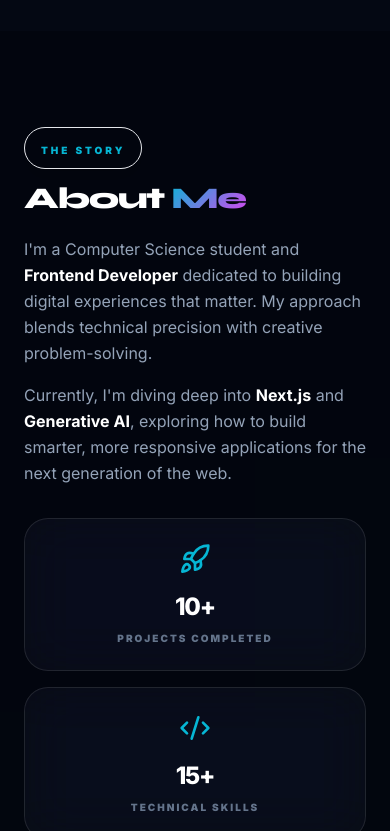
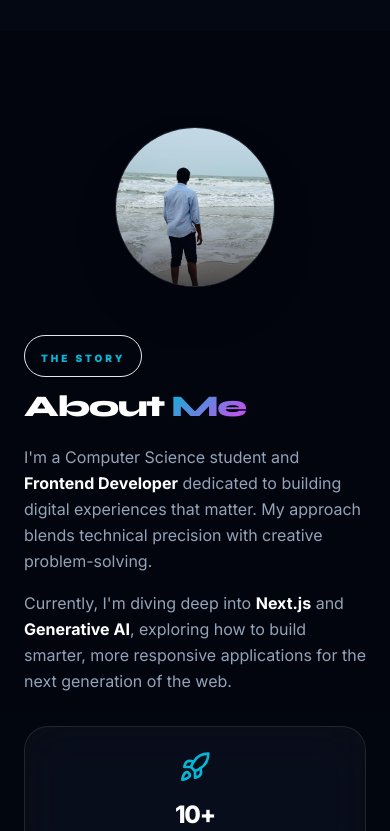
Before and after one commit to Ganga07-code/My_Main_Personal_Protfolio-, a Next.js app: page / in a window 390 px wide. Shown: the part 813-1644 px from the top of the page. Built offline with nearby package versions, Linux system fonts and the light colour scheme; grey boxes are pictures that could not be loaded.

Commit message:
Fix About section mobile view - circular image first, then content

```diff
--- a/src/components/About.tsx
+++ b/src/components/About.tsx
@@ -14,18 +14,18 @@ export default function About() {
   return (
     <section id="about" className="section-padding relative overflow-hidden bg-black/20">
       <div className="container-custom">
-        <div className="grid grid-cols-1 lg:grid-cols-2 gap-12 lg:gap-24 items-center">
+        <div className="flex flex-col lg:grid lg:grid-cols-2 gap-12 lg:gap-24 items-center">
 
           {/* Image Side */}
           <motion.div
             initial={{ opacity: 0, scale: 0.9 }}
             whileInView={{ opacity: 1, scale: 1 }}
             viewport={{ once: true }}
-            className="relative order-2 lg:order-1"
+            className="relative order-1 lg:order-1"
           >
-            <div className="relative aspect-square max-w-xs sm:max-w-sm md:max-w-md mx-auto">
-              <div className="absolute -inset-4 sm:-inset-6 bg-gradient-to-r from-primary/30 to-secondary/30 rounded-[2rem] sm:rounded-[3rem] blur-2xl opacity-50 animate-pulse" />
-              <div className="relative h-full w-full rounded-[2rem] sm:rounded-[3rem] overflow-hidden border border-white/10 glass buoyant shadow-2xl">
+            <div className="relative w-40 h-40 sm:w-48 sm:h-48 md:w-56 md:h-56 lg:aspect-square lg:max-w-md mx-auto">
+              <div className="absolute -inset-2 sm:-inset-4 bg-gradient-to-r from-primary/30 to-secondary/30 rounded-full blur-2xl opacity-50 animate-pulse" />
+              <div className="relative h-full w-full rounded-full sm:rounded-[2rem] lg:rounded-[3rem] overflow-hidden border border-white/10 glass buoyant shadow-2xl">
                 <Image
                   src="/assets/images/Hero.jpeg"
                   alt="Myla Gangadhar"
@@ -42,7 +42,7 @@ export default function About() {
             initial={{ opacity: 0, x: 30 }}
             whileInView={{ opacity: 1, x: 0 }}
             viewport={{ once: true }}
-            className="space-y-8 lg:space-y-12 order-1 lg:order-2"
+            className="space-y-8 lg:space-y-12 order-2 lg:order-2"
           >
             <div>
               <motion.div
```
